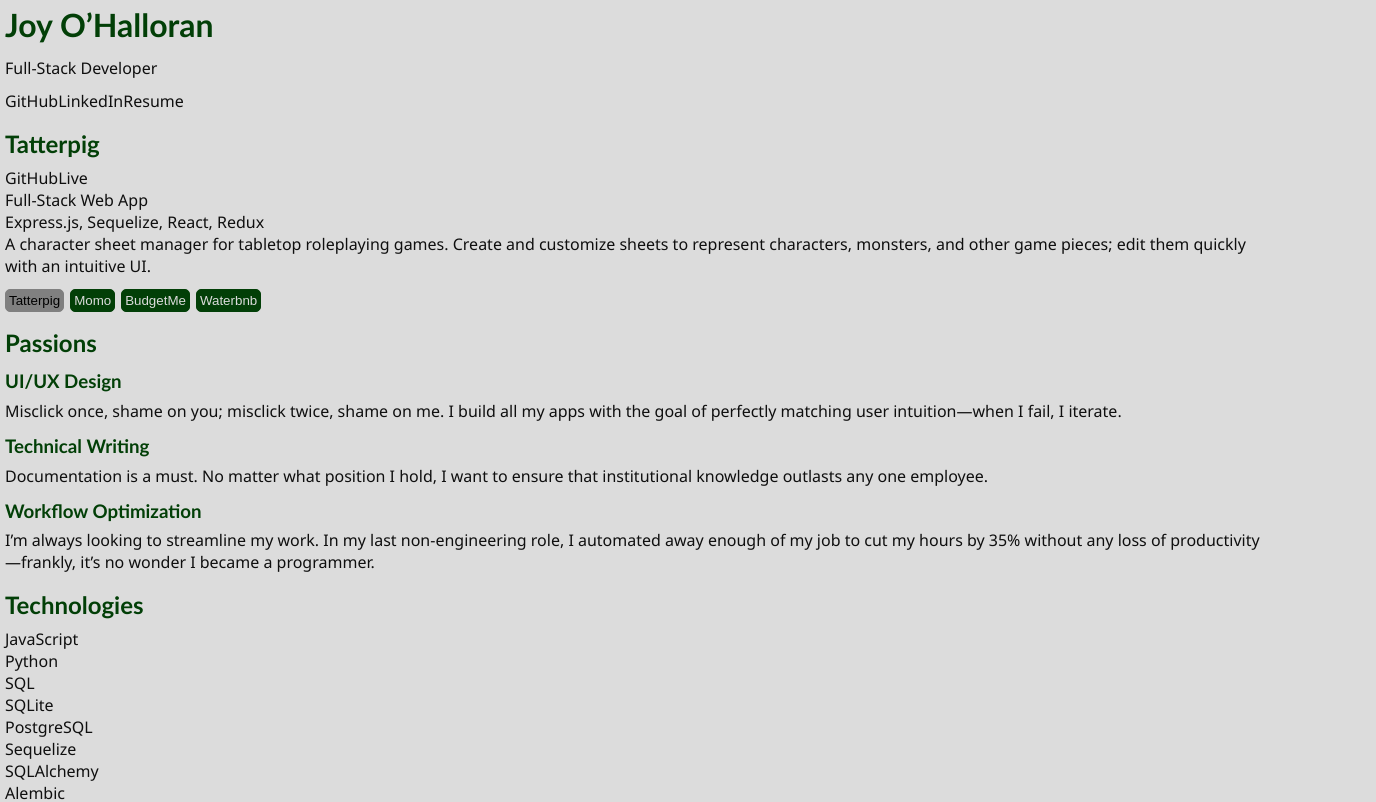
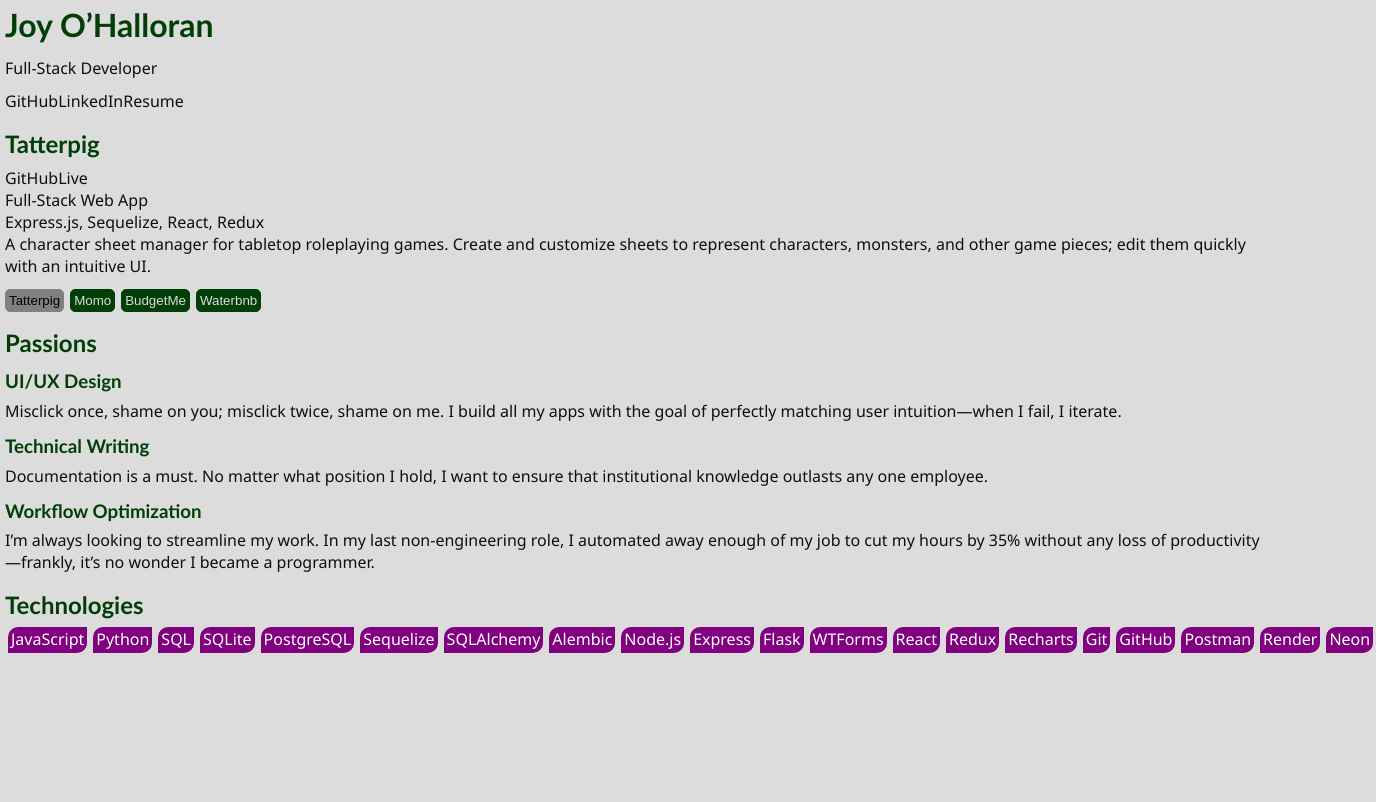
Before and after one commit to ohalloranjm/ohalloranjm.github.io, a React (Vite) app in the folder react-vite/: page / in a window 1280 px wide. Shown: the top 802 px of the page, 1376 px wide, since content can reach past the window. Built offline with nearby package versions, Linux system fonts and the light colour scheme.

Commit message:
tech button styling

```diff
--- a/react-vite/src/App.jsx
+++ b/react-vite/src/App.jsx
@@ -44,17 +44,19 @@ function App() {
       ))}
 
       <h2>Technologies</h2>
-      {tech.map(items => {
-        return (
-          <>
-            <ul>
+      <ul>
+        {tech.map((items, index) => {
+          return (
+            <>
               {items.map((item, i) => (
-                <li key={i}>{item}</li>
+                <li className={`techbox gradient-${index}`} key={i}>
+                  {item}
+                </li>
               ))}
-            </ul>
-          </>
-        );
-      })}
+            </>
+          );
+        })}
+      </ul>
     </div>
   );
 }
--- a/react-vite/src/css-global/main.css
+++ b/react-vite/src/css-global/main.css
@@ -53,3 +53,17 @@ button:disabled:hover {
   flex-direction: space-between;
   column-gap: 6px;
 }
+
+.techbox {
+  background-color: purple;
+  display: inline;
+  color: white;
+  padding: 1px 3px 3px;
+  margin: 3px;
+  border-top-left-radius: 10px;
+  border-bottom-right-radius: 10px;
+}
+
+ul {
+  margin-bottom: 15px;
+}
```
